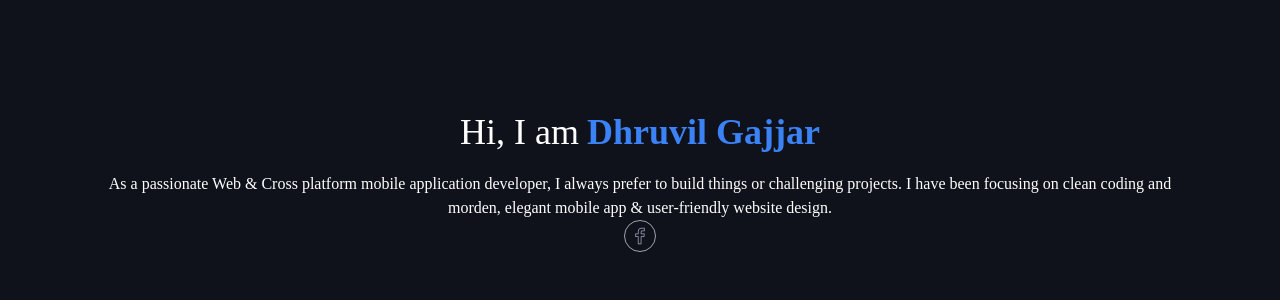
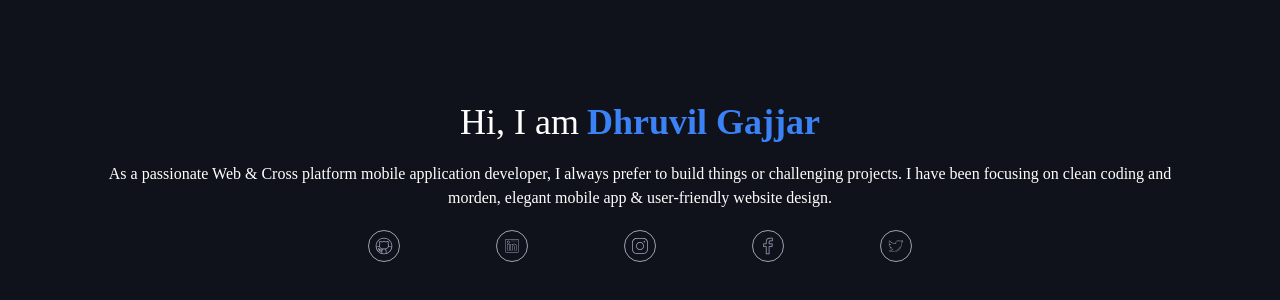
Before and after one commit to lucifer2355/portfolio-2, a Next.js app: page / in a window 1280 px wide. Shown: the part 218-518 px from the top of the page. Built offline with nearby package versions, Linux system fonts and the light colour scheme; what tailwindcss-pseudo-elements would draw is missing.

Commit message:
add social icon style

```diff
--- a/data/personal/socialLinks.js
+++ b/data/personal/socialLinks.js
@@ -1,3 +1,5 @@
+import Image from "next/image";
+
 import facebookIcon from "../../assets/svg/social/facebook.svg";
 import instagramIcon from "../../assets/svg/social/instagram.svg";
 import githubIcon from "../../assets/svg/social/github.svg";
@@ -5,4 +7,59 @@ import linkedinIcon from "../../assets/svg/social/linkedin.svg";
 import twitterIcon from "../../assets/svg/social/twitter.svg";
 import { MailIcon } from "@heroicons/react/outline";
 
-export const socialLinks = [];
+export const socialLinks = [
+  {
+    Icon: (
+      <Image
+        src={githubIcon}
+        height={18}
+        width={18}
+        onClick={() => window.open("https://github.com/lucifer2355")}
+      />
+    ),
+  },
+  {
+    Icon: (
+      <Image
+        src={linkedinIcon}
+        height={18}
+        width={18}
+        onClick={() =>
+          window.open("https://www.linkedin.com/in/dhruvil-gajjar/")
+        }
+      />
+    ),
+  },
+  {
+    Icon: (
+      <Image
+        src={instagramIcon}
+        height={18}
+        width={18}
+        onClick={() => window.open("https://www.instagram.com/lucifer_2355/")}
+      />
+    ),
+  },
+  {
+    Icon: (
+      <Image
+        src={facebookIcon}
+        height={18}
+        width={18}
+        onClick={() =>
+          window.open("https://www.facebook.com/dhruvil.gajjar.505/")
+        }
+      />
+    ),
+  },
+  {
+    Icon: (
+      <Image
+        src={twitterIcon}
+        height={18}
+        width={18}
+        onClick={() => window.open("https://twitter.com/lucifer2355")}
+      />
+    ),
+  },
+];
--- a/pages/index.js
+++ b/pages/index.js
@@ -5,6 +5,7 @@ import Image from "next/image";
 import BackgroundEffect from "../components/BackgroundEffect";
 import MobileDrawer from "../components/MobileDrawer";
 import facebookIcon from "../assets/svg/social/facebook.svg";
+import { socialLinks } from "../data/personal/socialLinks";
 
 export default function Home() {
   return (
@@ -34,15 +35,12 @@ export default function Home() {
             user-friendly website design.
           </p>
 
-          <div>
-            <div className='border-gray-400 border rounded-2xl py-1.5 px-1.5 flex justify-center items-center'>
-              <Image
-                src={facebookIcon}
-                height={18}
-                width={18}
-                onClick={() => window.open("https://facebook.com")}
-              />
-            </div>
+          <div className='mt-5 flex  w-6/12 justify-around cursor-pointer'>
+            {socialLinks.map((link) => (
+              <div className='border-gray-400 border rounded-2xl py-1.5 px-1.5 flex justify-center items-center'>
+                {link.Icon}
+              </div>
+            ))}
           </div>
         </div>
       </main>
```
